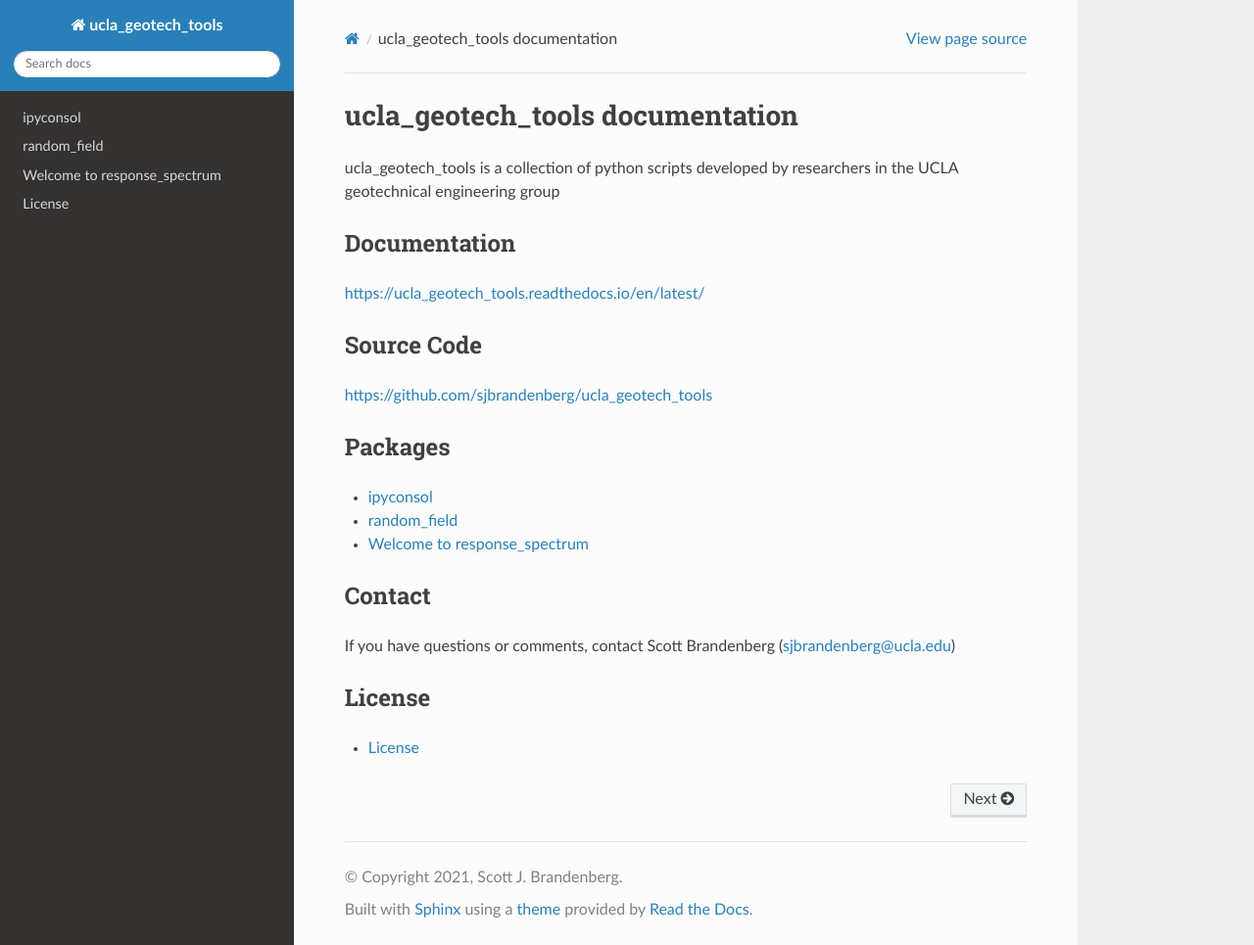
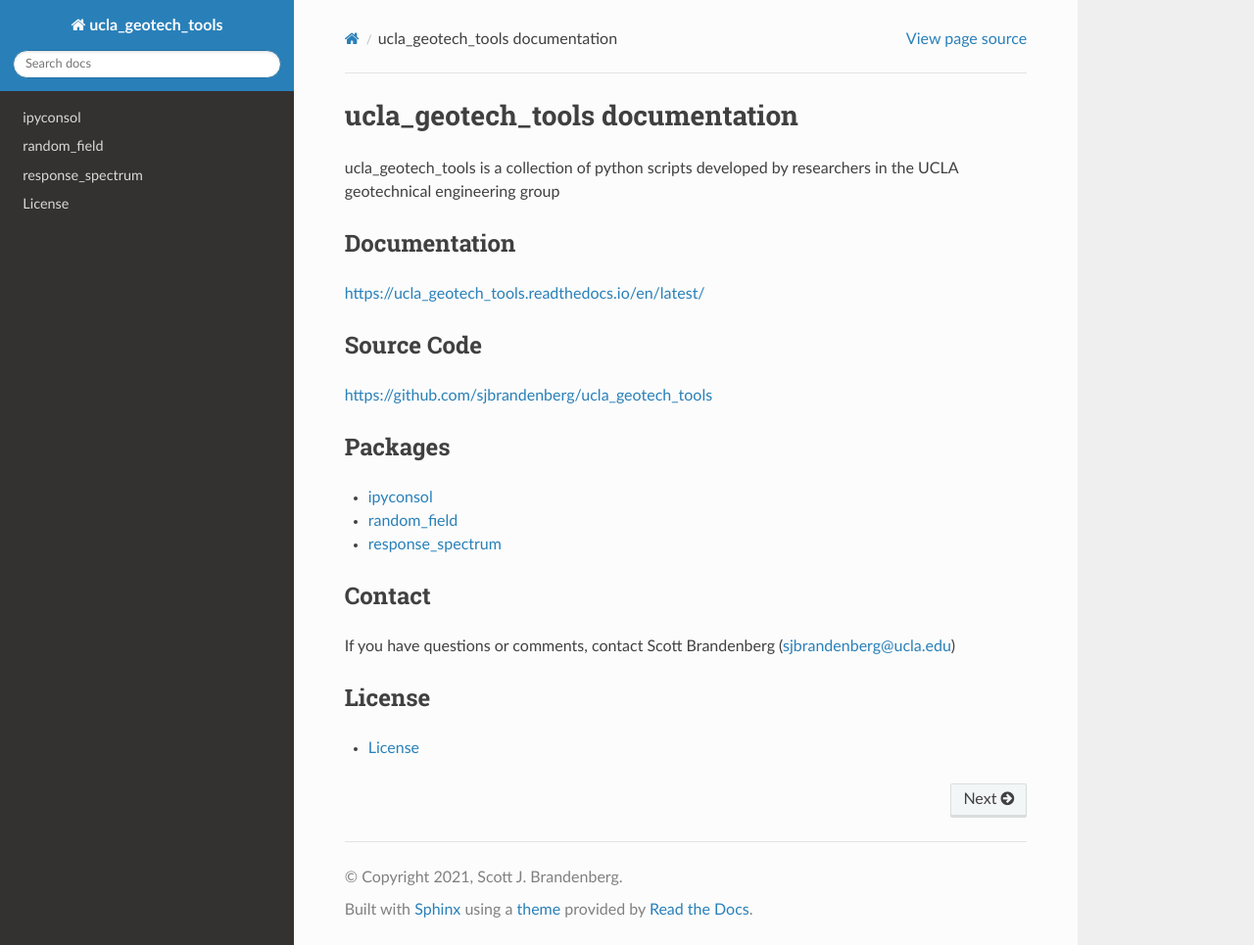
Before and after one commit to sjbrandenberg/ucla_geotech_tools, a Sphinx documentation site: the page built from docs/index.rst, in a window 1280 px wide and 965 px high. Shown: the whole window at 98% size. Built offline with Sphinx 7.4.7 and the Read the Docs theme 2.0.0, drawn with Linux system fonts in a browser that asks for light colours.

Commit message:
Update response_spectrum_README.md

```diff
--- a/docs/response_spectrum_README.md
+++ b/docs/response_spectrum_README.md
@@ -1,4 +1,4 @@
-# Welcome to response_spectrum
+# response_spectrum
 
 response_spectrum computes a psuedo-acceleration response spectrum from an input ground motion or set of ground motions sampled at a constant frequency. Calculates are performed in the frequency domain by
 
```
